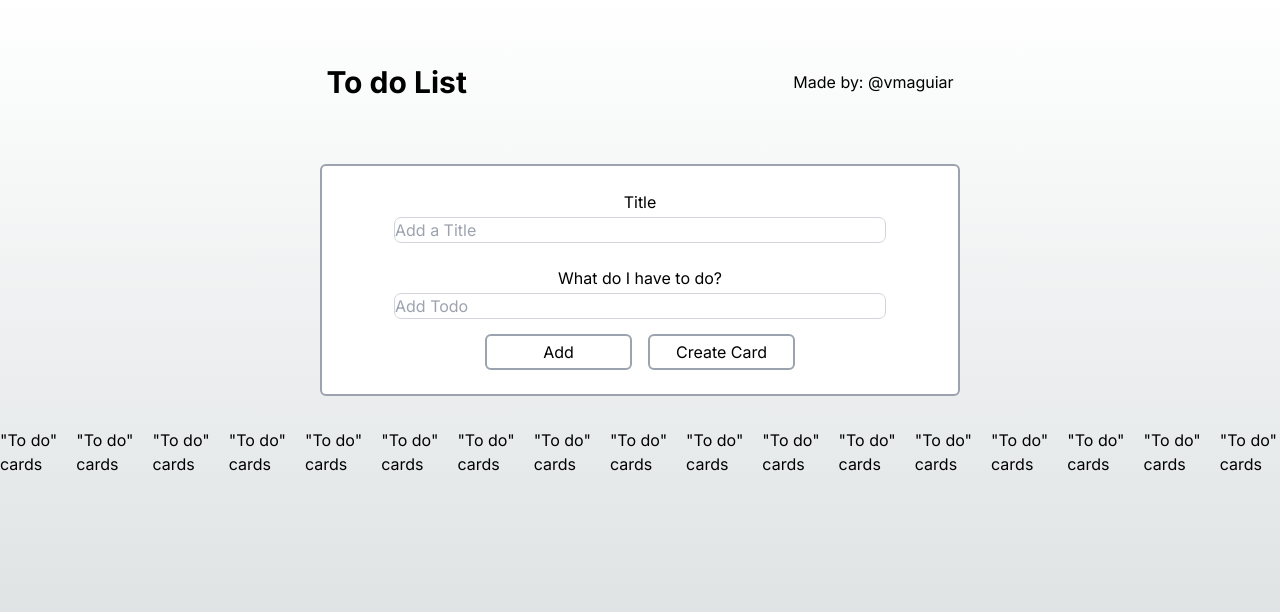
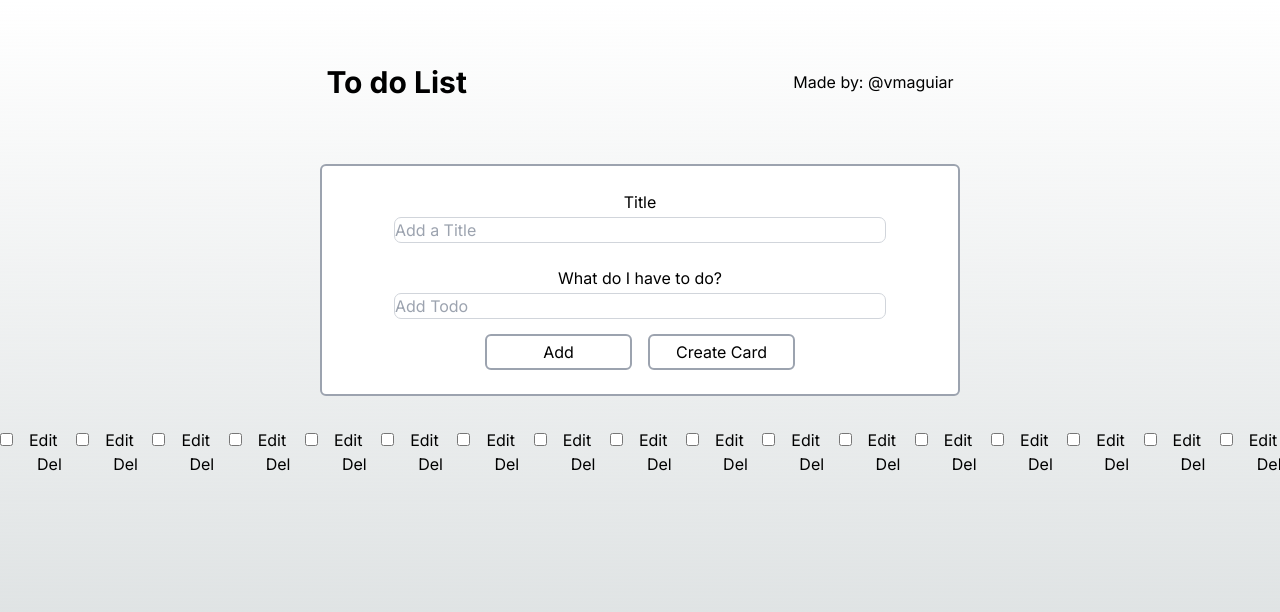
Before and after one commit to vmaguiar/qavi-todo-list-app, a Next.js app: page / in a window 1280 px wide. Shown: the top 612 px of the page. Built offline with nearby package versions, Linux system fonts and the light colour scheme.

Commit message:
feat: create a component for todo

```diff
--- a/src/app/Todo.tsx
+++ b/src/app/Todo.tsx
@@ -1,9 +1,29 @@
+interface TodoProps {
+  todoText: string,
+  index: number
+}
 
+export function Todo(props: TodoProps) {
+  return (
+    <div className="flex flex-row justify-between" key={props.index}>
+      <div>
+        <input type="checkbox" name={props.todoText} id={props.todoText} />
+        <label htmlFor={props.todoText}> {props.todoText} </label>
+      </div>
 
-export function Todo() {
-    return(
-        <div>
-            "To do" cards
-        </div>
-    )
+      <div className="ml-4">
+        <button
+          className="mr-2"
+        >
+          Edit
+        </button>
+        <button
+          className="ml-2"
+        // onClick={(event) => { deleteTodoItem(event) }}
+        >
+          Del
+        </button>
+      </div>
+    </div>
+  )
 }
```
